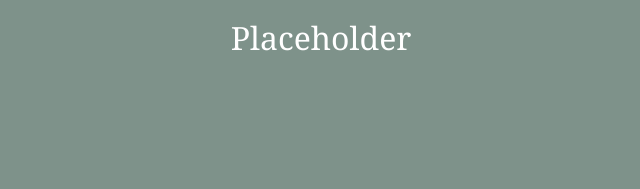
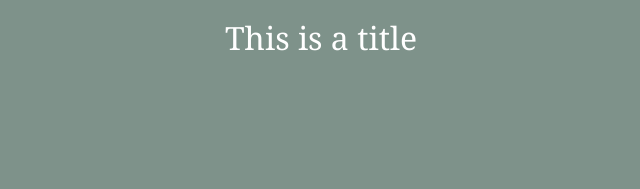
Before and after one commit to ausdotsn50/homepage, a plain HTML site: page html/about.html in a window 1280 px wide. Shown: the part 560-749 px from the top of the page, 319-959 px from the left. Drawn offline with nearby package versions, Linux system fonts and the light colour scheme.

Commit message:
minor fix

```diff
--- a/html/about.html
+++ b/html/about.html
@@ -83,7 +83,7 @@
 
                     <div class="row">
                         <div class="col">
-                            <h2 id="about-title">Placeholder</h2>
+                            <h2 id="about-title">This is a title</h2>
                         </div>
                     </div>
 
```
